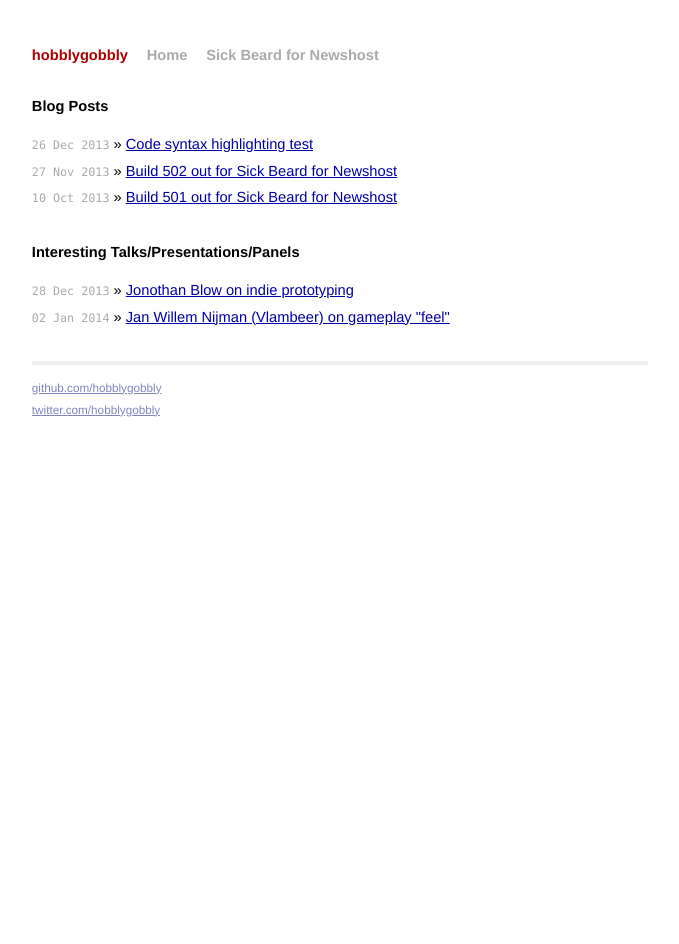
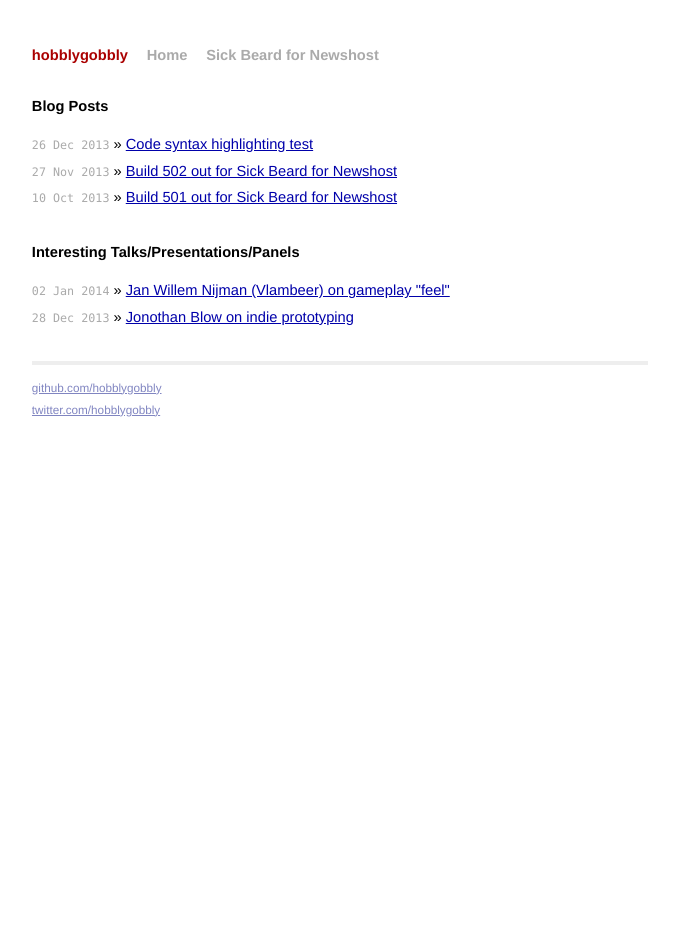
Before and after one commit to hobblygobbly/hobblygobbly.github.io, a Jekyll site: the page built from index.html, in a window 1280 px wide. Shown: the whole page, without its empty margins (300-979 px from the left). Built offline with Jekyll 4.4.1, drawn with Linux system fonts in a browser that asks for light colours; Markdown is read by kramdown in place of the engine named in the settings; part of the change alters nothing that is shown.

```diff
--- a/index.html
+++ b/index.html
@@ -13,8 +13,7 @@ title: hobblygobbly
 
   <h1>Interesting Talks/Presentations/Panels</h1>
   <ul class="posts">
-    <li><span>28 Dec 2013</span> &raquo; <a href="http://www.youtube.com/watch?v=ISutk1mauPM">Jonothan Blow on indie prototyping</a></li>
     <li><span>02 Jan 2014</span> &raquo; <a href="http://www.youtube.com/watch?v=AJdEqssNZ-U">Jan Willem Nijman (Vlambeer) on gameplay "feel"</a></li>
-
+        <li><span>28 Dec 2013</span> &raquo; <a href="http://www.youtube.com/watch?v=ISutk1mauPM">Jonothan Blow on indie prototyping</a></li>
   </ul>
 </div>
```
